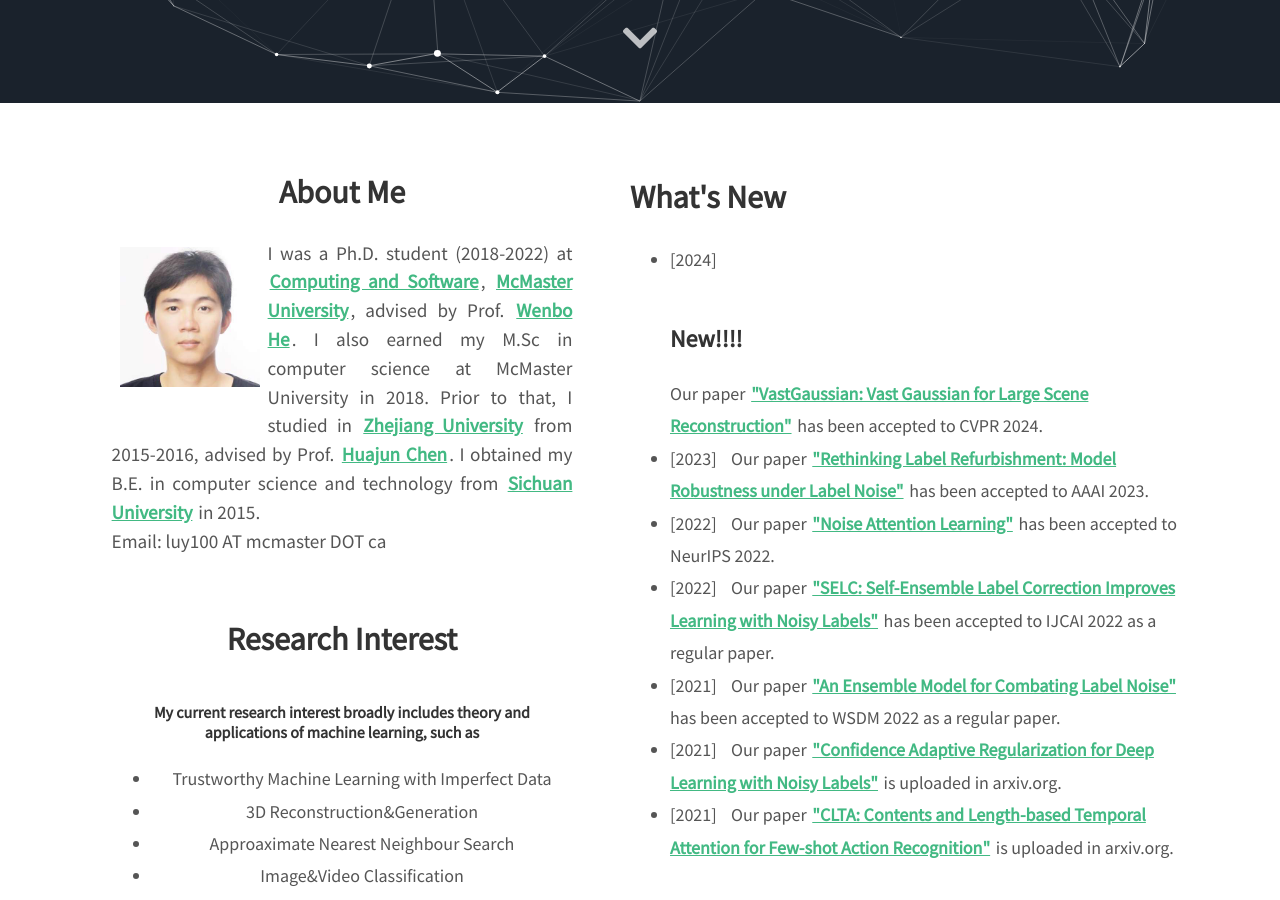
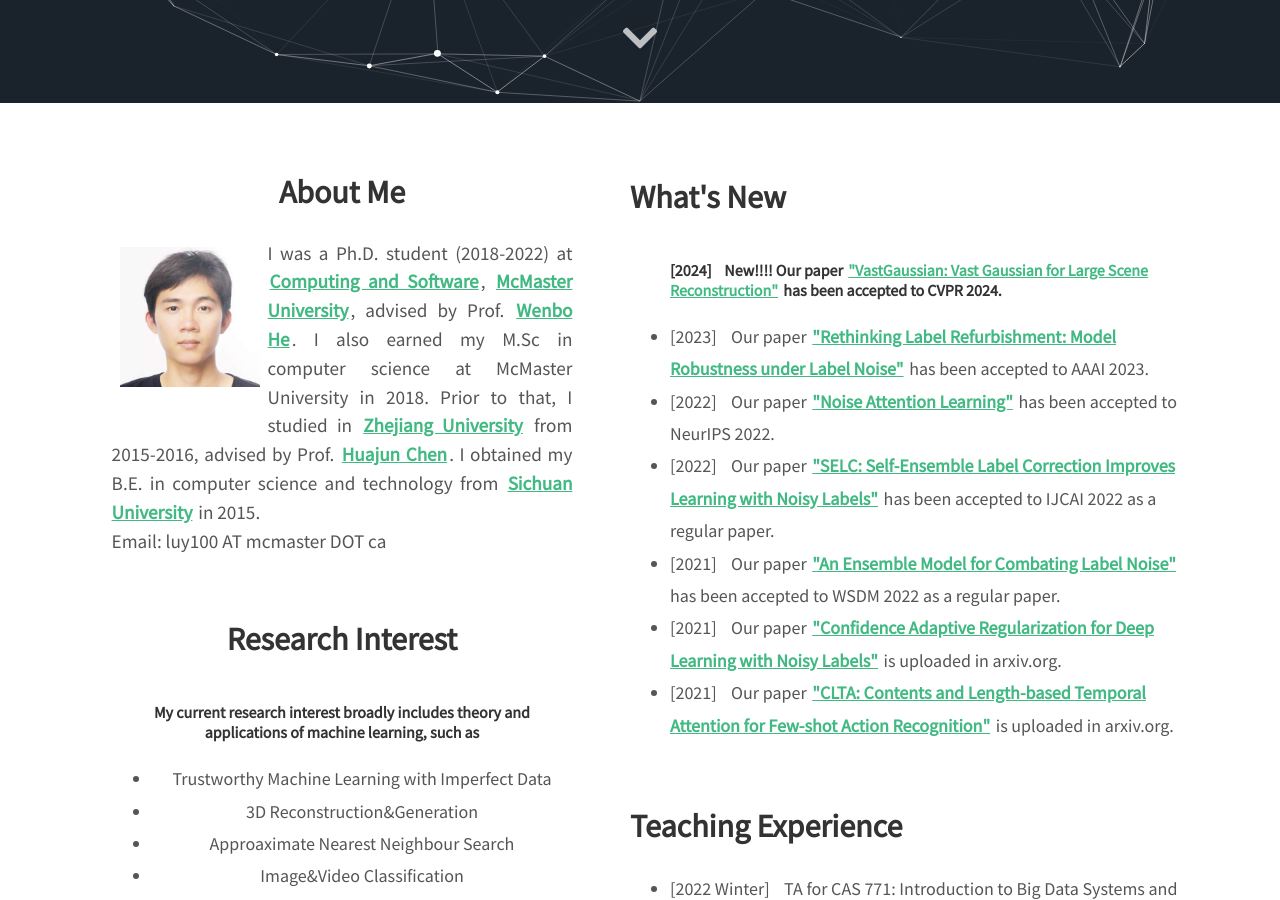
Before and after one commit to MacLLL/MacLLL.github.io, a Jekyll site: the page built from index.html, in a window 1280 px wide and 900 px high, scrolled down 797 px. Built offline with Jekyll 4.4.1, drawn with Linux system fonts in a browser that asks for light colours; nearby versions of some CDN libraries.

```diff
--- a/index.html
+++ b/index.html
@@ -46,7 +46,7 @@ layout: home
 
 <h2>What's New</h2>
 <ul style="line-height:180%">
-	<li><span>[2024]</span> &nbsp&nbsp <h3>New!!!!</h3> Our paper <a href=" " target="_blank">"VastGaussian: Vast Gaussian for Large Scene Reconstruction"</a> has been accepted to CVPR 2024. </li>
+	<h4><span>[2024]</span> &nbsp&nbsp New!!!! Our paper <a href=" " target="_blank">"VastGaussian: Vast Gaussian for Large Scene Reconstruction"</a> has been accepted to CVPR 2024. </h4>
 	<li><span>[2023]</span> &nbsp&nbsp Our paper <a href="https://ojs.aaai.org/index.php/AAAI/article/view/26751" target="_blank">"Rethinking Label Refurbishment: Model Robustness under Label Noise"</a> has been accepted to AAAI 2023. </li> <!-- (acceptance rate 19.6%, 1721/8777). </li> -->
 	<li><span>[2022]</span> &nbsp&nbsp Our paper <a href="https://openreview.net/pdf?id=yfNSUQ3yRo" target="_blank">"Noise Attention Learning"</a> has been accepted to NeurIPS 2022. </li> <!-- (acceptance rate 25.6%, 2665/10411).  </li> -->
 	<li><span>[2022]</span> &nbsp&nbsp Our paper <a href="https://www.ijcai.org/proceedings/2022/455" target="_blank">"SELC: Self-Ensemble Label Correction Improves Learning with Noisy Labels"</a> has been accepted to IJCAI 2022 as a regular paper. </li> <!-- (acceptance rate 15.0%, 681/4535). </li> -->
```
